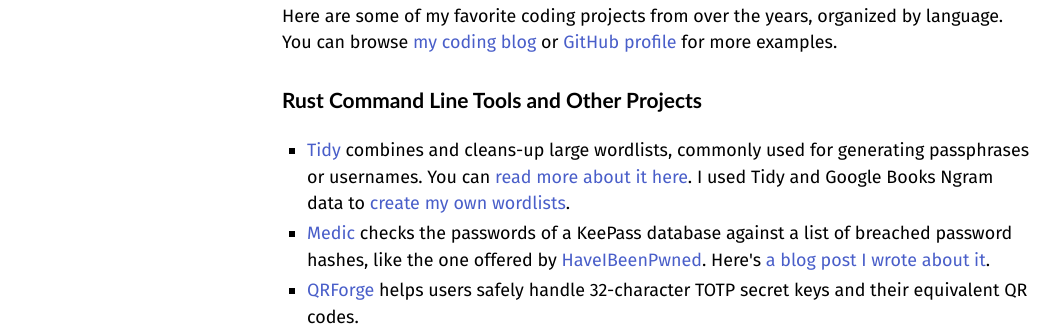
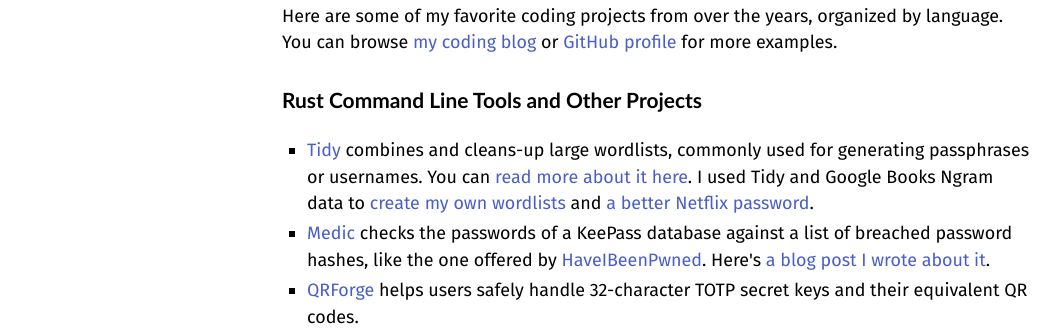
Before and after one commit to sts10/samschlinkert_com, a plain HTML site: page index.html in a window 1280 px wide. Shown: the part 459-790 px from the top of the page, without its empty margins (32-1094 px from the left). Drawn offline with Linux system fonts and the light colour scheme; a web font is replaced by a local one.

Commit message:
adds a link to netflix passphrase post

```diff
--- a/index.html
+++ b/index.html
@@ -69,6 +69,8 @@
           >. I used Tidy and Google Books Ngram data to
           <a href="https://github.com/sts10/generated-wordlists"
             >create my own wordlists</a
+          > and <a href="https://sts10.github.io/2022/10/24/a-good-netflix-password.html"
+            >a better Netflix password</a
           >.
         </li>
         <li>
```
